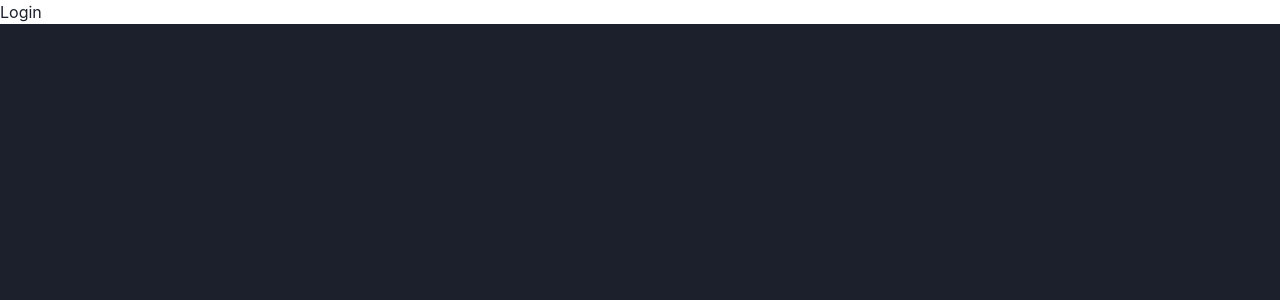
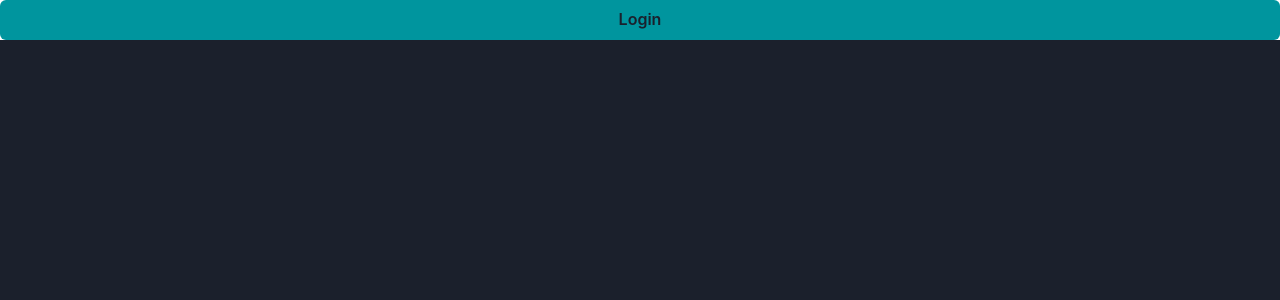
Before and after one commit to joegriff1410/Armour-Cards, a React (Vite) app in the folder view/: page / in a window 1280 px wide. Shown: the top 300 px of the page. Built offline with nearby package versions, Linux system fonts and the light colour scheme.

Commit message:
Login button component built

```diff
--- /dev/null
+++ b/view/src/components/ui/LoginButton.tsx
@@ -0,0 +1,9 @@
+import { Button } from '@chakra-ui/react'
+
+const LoginButton = () => {
+  return (
+    <Button bg='#00959E'>Login</Button>
+  )
+}
+
+export default LoginButton
--- a/view/src/main.tsx
+++ b/view/src/main.tsx
@@ -3,7 +3,7 @@ import ReactDOM from 'react-dom/client';
 // import App from './App.tsx';
 import './index.css';
 import { createBrowserRouter, RouterProvider } from 'react-router-dom';
-import Login from './pages/LoginPage/Login';
+import Login from './pages/LoginPage/LoginPage';
 import ErrorPage from './pages/ErrorPage/ErrorPage';
 import { ChakraProvider } from '@chakra-ui/react';
 
--- a/view/src/pages/LoginPage/Login.tsx
+++ /dev/null
@@ -1,10 +0,0 @@
-
-const Login = () => {
-    return (
-        <>
-            <div>Login</div>
-        </>
-    );
-};
-
-export default Login;
--- /dev/null
+++ b/view/src/pages/LoginPage/LoginPage.tsx
@@ -0,0 +1,14 @@
+import { SimpleGrid } from "@chakra-ui/react";
+import LoginButton from "../../components/ui/LoginButton";
+
+const LoginPage = () => {
+    return (
+        <>
+            <SimpleGrid columns={1}>
+                <LoginButton />
+            </SimpleGrid>
+        </>
+    );
+};
+
+export default LoginPage;
```
Also changed, not shown: view/src/App.tsx (deleted, +0 -13 lines), view/src/App.css (added).
